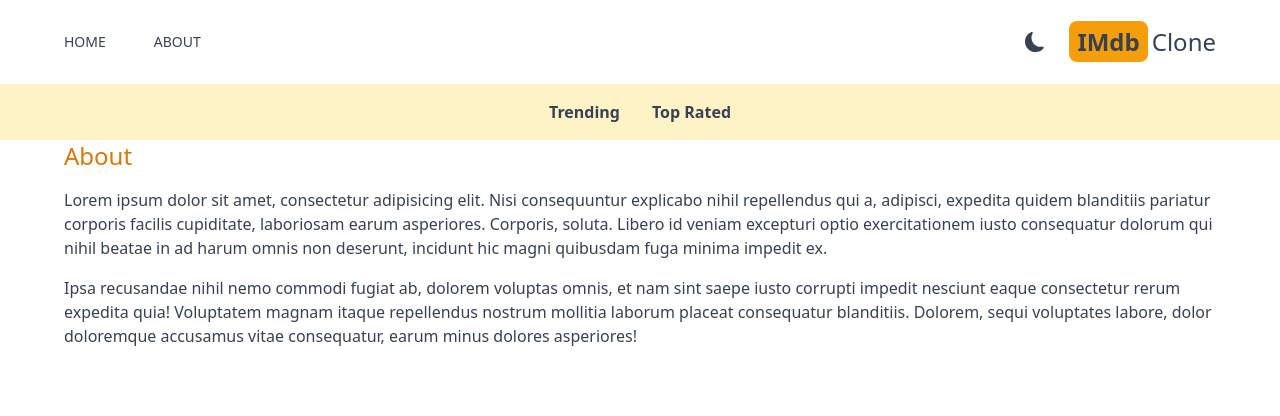
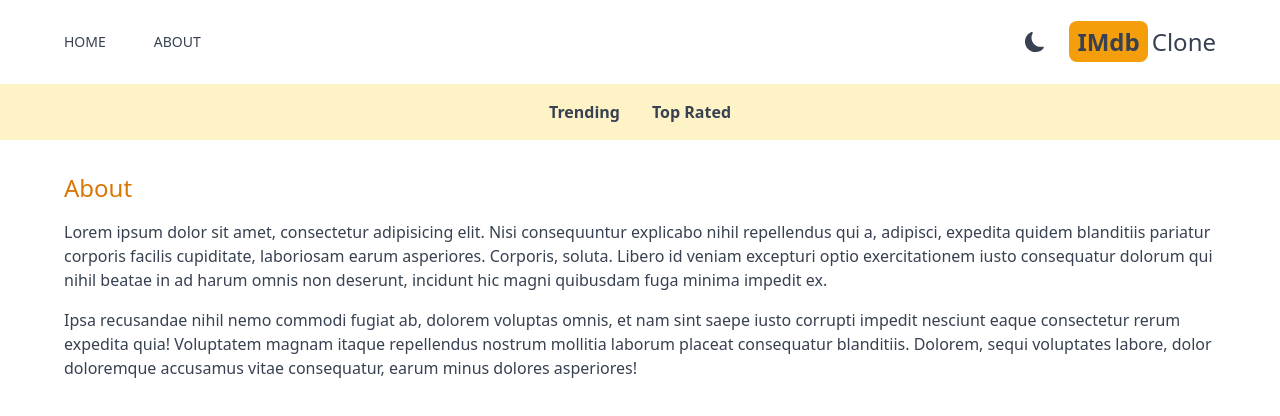
Before and after one commit to mahder-desta/imdb-clone, a Next.js app: page /about in a window 1280 px wide. Shown: the top 416 px of the page. Built offline with nearby package versions, Linux system fonts and the light colour scheme.

Commit message:
add error page

```diff
--- a/src/app/about/page.jsx
+++ b/src/app/about/page.jsx
@@ -11,10 +11,9 @@ export default function About() {
         asperiores. Corporis, soluta. Libero id veniam excepturi optio
         exercitationem iusto consequatur dolorum qui nihil beatae in ad harum
         omnis non deserunt, incidunt hic magni quibusdam fuga minima impedit ex.
-
       </p>
       <p>
-      Ipsa recusandae nihil nemo commodi fugiat ab, dolorem voluptas omnis, et
+        Ipsa recusandae nihil nemo commodi fugiat ab, dolorem voluptas omnis, et
         nam sint saepe iusto corrupti impedit nesciunt eaque consectetur rerum
         expedita quia! Voluptatem magnam itaque repellendus nostrum mollitia
         laborum placeat consequatur blanditiis. Dolorem, sequi voluptates
--- /dev/null
+++ b/src/app/error.jsx
@@ -0,0 +1,14 @@
+"use client";
+
+// import React from "react";
+
+export default function Error({ error, reset }) {
+  return (
+    <div className="text-center">
+      <p>Something went wrong!</p>
+      <button className="text-amber-500 font-semibold hover:text-amber-600">
+        Try again
+      </button>
+    </div>
+  );
+}
--- a/src/app/layout.jsx
+++ b/src/app/layout.jsx
@@ -13,10 +13,10 @@ export default function RootLayout({ children }) {
     <html lang="en">
       <body>
         <Providers>
-        <Header></Header>
+          <Header></Header>
 
-        <Navbar/>
-        {children}
+          <Navbar />
+          <div className="mt-8">{children}</div>
         </Providers>
       </body>
     </html>
```
